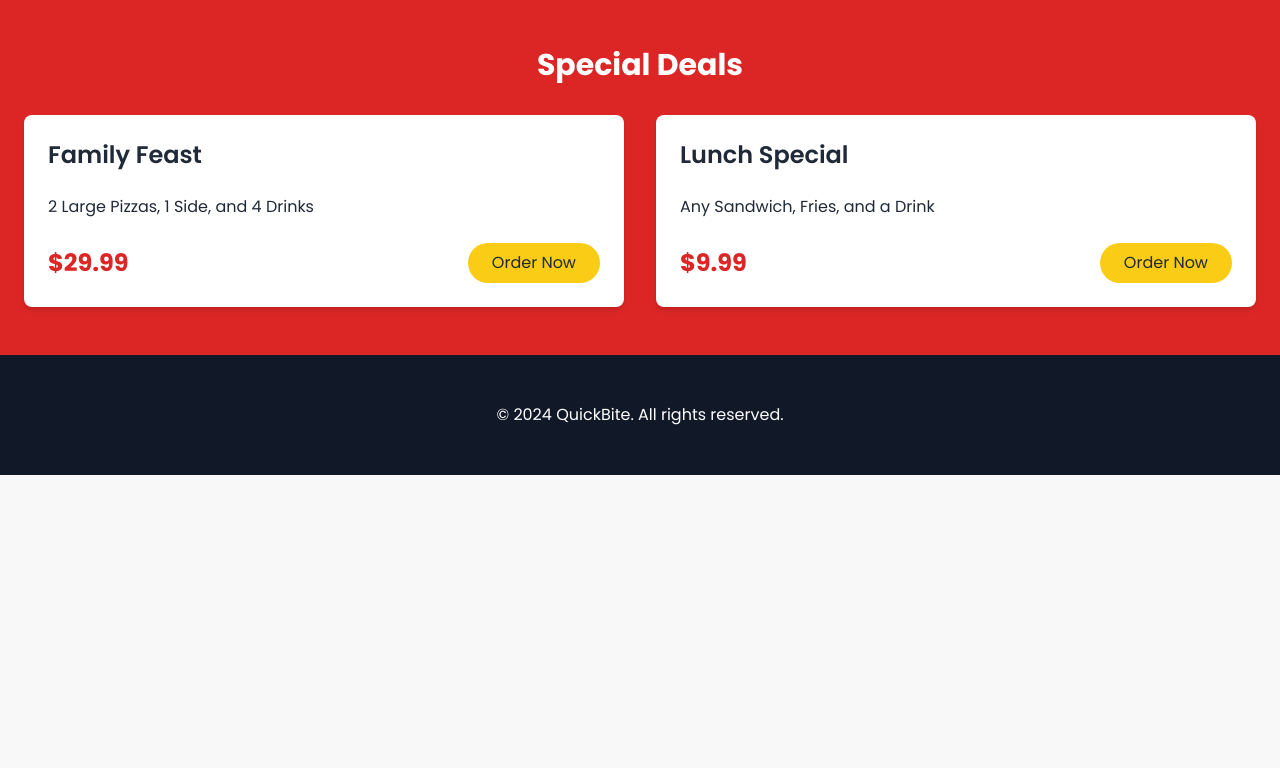
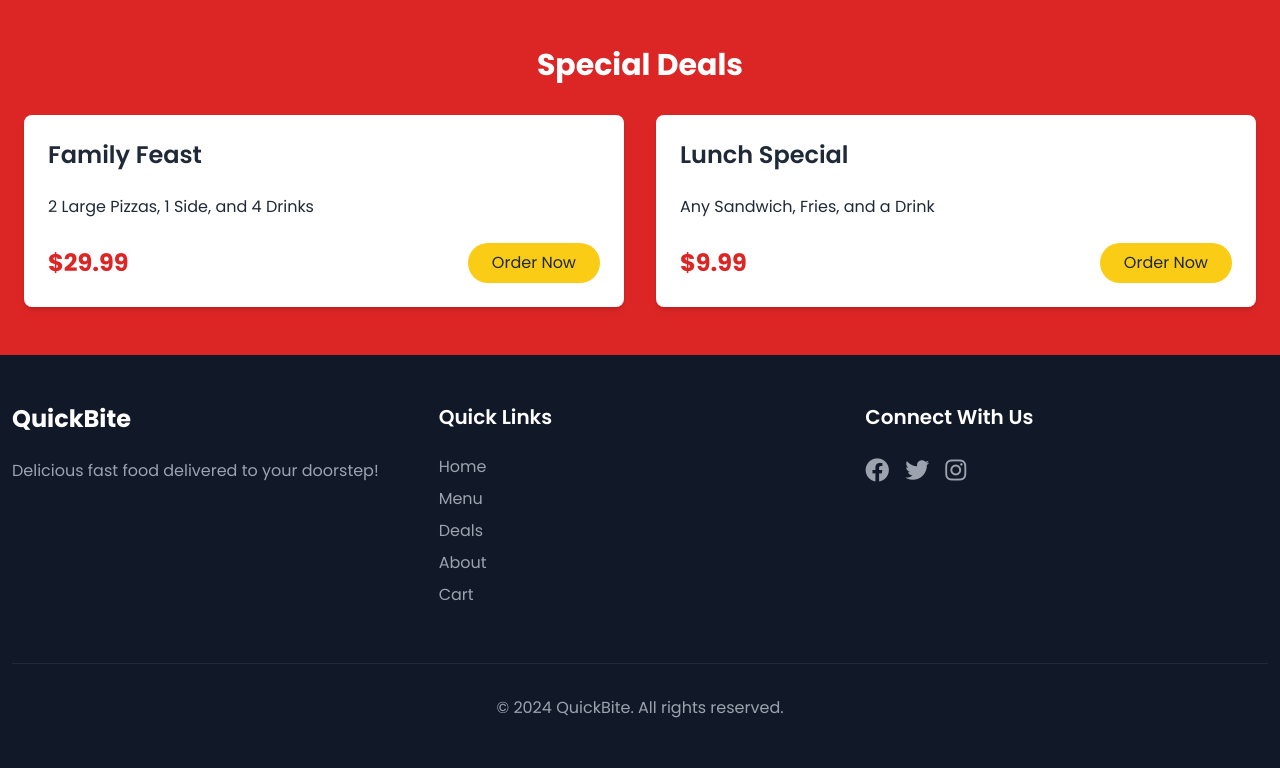
Before and after one commit to SulemanAwais/FastFoodHub-Django, a Django app: page / in a window 1280 px wide. Shown: the part 865-1633 px from the top of the page. Before the commit the page ends 1340 px from the top, so only its background shows below. Run offline with Django 5.2, Linux system fonts and the light colour scheme; some libraries are stand-ins or nearby versions.

Commit message:
Updated the website footer

```diff
--- a/fast_food_website/core/templates/core/base.html
+++ b/fast_food_website/core/templates/core/base.html
@@ -92,7 +92,7 @@
     <header class="fixed w-full z-10 transition-all duration-300">
         <nav class="navbar navbar-expand-lg navbar-dark bg-dark">
             <div class="container">
-                <a class="navbar-brand text-3xl font-extrabold text-white animate-fadeInDown" href="index.html">
+                <a class="navbar-brand text-3xl font-extrabold text-white animate-fadeInDown" href="{% url 'landing_page' %}">
                     Quick<span class="text-yellow-400">Bite</span>
                 </a>
                 <button class="navbar-toggler" type="button" data-bs-toggle="collapse" data-bs-target="#navbarNav" aria-controls="navbarNav" aria-expanded="false" aria-label="Toggle navigation">
@@ -101,22 +101,18 @@
                 <div class="navbar-collapse justify-content-end" id="navbarNav">
                     <ul class="navbar-nav align-items-center">
                         <li class="nav-item animate-fadeInDown" style="animation-delay: 0.1s;">
-                            <a class="nav-link text-lg font-semibold hover:text-yellow-400 transition-colors" href="index.html">Home</a>
+                            <a class="nav-link text-lg font-semibold hover:text-yellow-400 transition-colors" href="{% url 'landing_page' %}">Home</a>
                         </li>
                         <li class="nav-item animate-fadeInDown" style="animation-delay: 0.2s;">
-                            <a class="nav-link text-lg font-semibold hover:text-yellow-400 transition-colors" href="menu.html">Menu</a>
+                            <a class="nav-link text-lg font-semibold hover:text-yellow-400 transition-colors" href="{% url 'menu' %}">Menu</a>
                         </li>
                         <li class="nav-item animate-fadeInDown" style="animation-delay: 0.3s;">
-                            <a class="nav-link text-lg font-semibold hover:text-yellow-400 transition-colors" href="deals.html">Deals</a>
+                            <a class="nav-link text-lg font-semibold hover:text-yellow-400 transition-colors" href="{% url 'special_deals' %}">Deals</a>
                         </li>
                         <li class="nav-item animate-fadeInDown" style="animation-delay: 0.4s;">
                             <a class="nav-link text-lg font-semibold hover:text-yellow-400 transition-colors" href="about.html">About</a>
                         </li>
-                        <li class="nav-item animate-fadeInDown ms-lg-4" style="animation-delay: 0.5s;">
-                            <a href="order.html" class="btn btn-warning btn-lg btn-hover text-gray-900 font-semibold px-6 py-2 rounded-full btn-order">
-                                Order Now
-                            </a>
-                        </li>
+
                         <li class="nav-item animate-fadeInDown ms-lg-4" style="animation-delay: 0.6s;">
                             <a href="#" id="cartButton" class="nav-link text-lg font-semibold hover:text-yellow-400 transition-colors">
                                 <i class="fas fa-shopping-cart"></i> Cart <span id="cartItemCount" class="bg-yellow-400 text-gray-900 rounded-full px-2 py-1 text-xs">0</span>
@@ -133,10 +129,41 @@
         {% block content %}{% endblock %}
     </main>
 
-    <footer class="bg-gray-900 text-white py-12">
-        <!-- Footer content (unchanged) -->
-        <div class="container text-center">
-            <p>&copy; <span id="current-year"></span> QuickBite. All rights reserved.</p>
+<footer class="bg-gray-900 text-white py-12">
+        <div class="container">
+            <div class="row">
+                <div class="col-md-4 mb-4">
+                    <h3 class="text-2xl font-bold mb-4">QuickBite</h3>
+                    <p class="text-gray-400">Delicious fast food delivered to your doorstep!</p>
+                </div>
+                <div class="col-md-4 mb-4">
+                    <h4 class="text-xl font-semibold mb-4">Quick Links</h4>
+                    <ul class="space-y-2">
+                        <li><a href="index.html" class="text-gray-400 hover:text-yellow-400 transition-colors">Home</a></li>
+                        <li><a href="menu.html" class="text-gray-400 hover:text-yellow-400 transition-colors">Menu</a></li>
+                        <li><a href="deals.html" class="text-gray-400 hover:text-yellow-400 transition-colors">Deals</a></li>
+                        <li><a href="about.html" class="text-gray-400 hover:text-yellow-400 transition-colors">About</a></li>
+                        <li><a href="cart.html" class="text-gray-400 hover:text-yellow-400 transition-colors">Cart</a></li>
+                    </ul>
+                </div>
+                <div class="col-md-4 mb-4">
+                    <h4 class="text-xl font-semibold mb-4">Connect With Us</h4>
+                    <div class="flex space-x-4">
+                        <a href="https://facebook.com" target="_blank" rel="noopener noreferrer" class="text-2xl text-gray-400 hover:text-yellow-400 transition-colors">
+                            <i class="fab fa-facebook"></i>
+                        </a>
+                        <a href="https://twitter.com" target="_blank" rel="noopener noreferrer" class="text-2xl text-gray-400 hover:text-yellow-400 transition-colors">
+                            <i class="fab fa-twitter"></i>
+                        </a>
+                        <a href="https://instagram.com" target="_blank" rel="noopener noreferrer" class="text-2xl text-gray-400 hover:text-yellow-400 transition-colors">
+                            <i class="fab fa-instagram"></i>
+                        </a>
+                    </div>
+                </div>
+            </div>
+            <div class="mt-8 pt-8 border-t border-gray-800 text-center">
+                <p class="text-gray-400">&copy; <span id="current-year"></span> QuickBite. All rights reserved.</p>
+            </div>
         </div>
     </footer>
 
@@ -159,7 +186,6 @@
             </div>
         </div>
     </div>
-
     <script src="https://cdn.jsdelivr.net/npm/bootstrap@5.3.0/dist/js/bootstrap.bundle.min.js"></script>
     <script>
         // Header scroll effect
```
